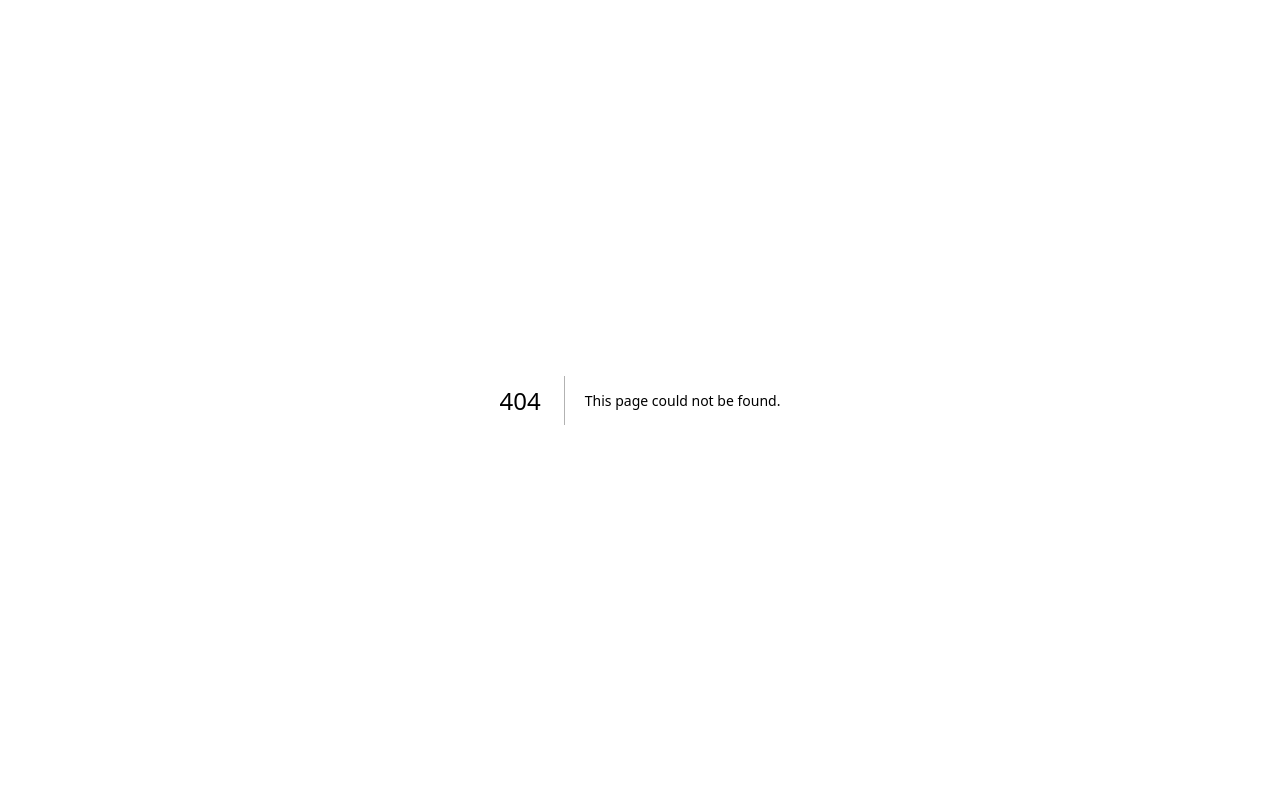
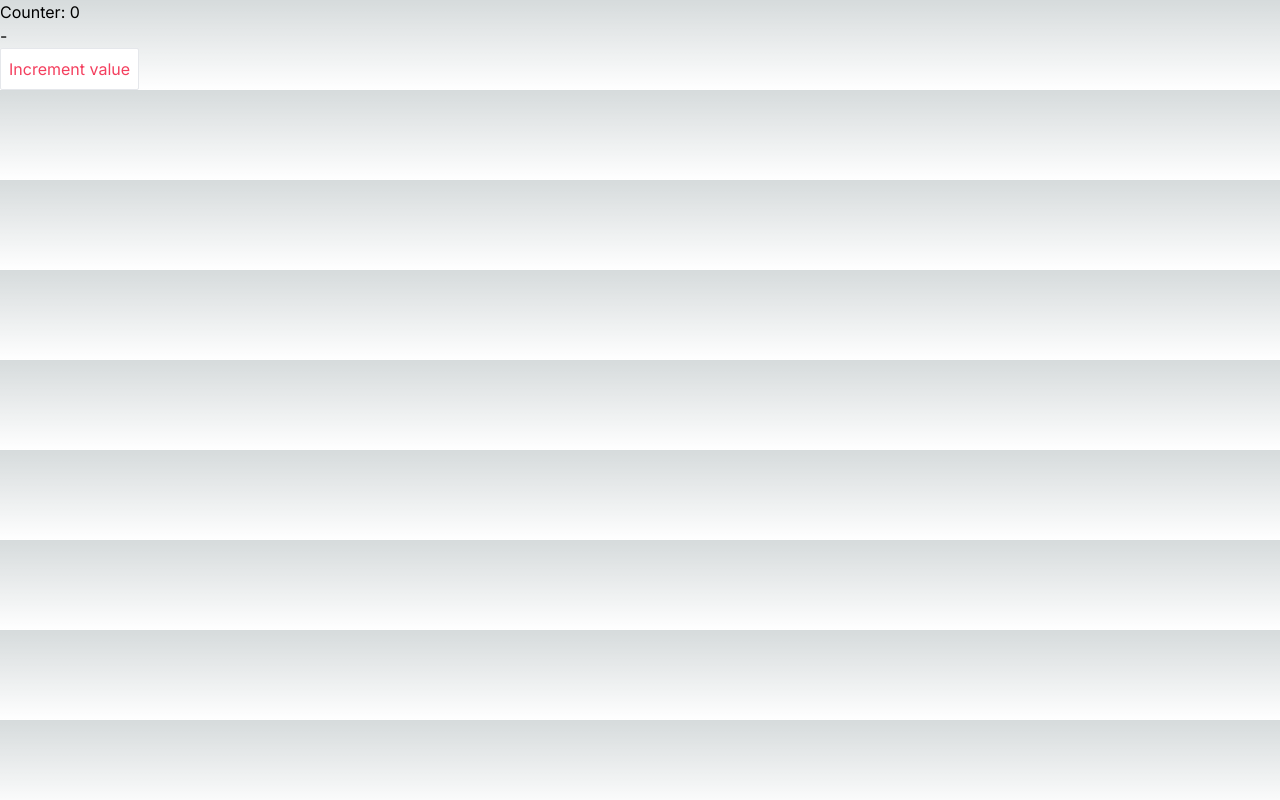
Before and after one commit to DawnGate/relearn, a Next.js app in the folder mini-app/ecommerce-frontend/: page /counter in a window 1280 px wide. Before the commit this address had no page. Built offline with nearby package versions, Linux system fonts and the light colour scheme.

Commit message:
feat: temp miniapp ecom-fe add counter redux toolkit

```diff
--- /dev/null
+++ b/mini-app/ecommerce-frontend/app/StoreProvider.tsx
@@ -0,0 +1,16 @@
+'use client'
+import { useRef } from 'react'
+import { makeStore, AppStore } from '@/store'
+import { Provider } from 'react-redux'
+
+const StoreProvider = ({ children }: { children: React.ReactNode }) => {
+	const storeRef = useRef<AppStore>()
+
+	if (!storeRef.current) {
+		storeRef.current = makeStore()
+	}
+
+	return <Provider store={storeRef.current}>{children}</Provider>
+}
+
+export default StoreProvider
--- /dev/null
+++ b/mini-app/ecommerce-frontend/app/counter/Counter.tsx
@@ -0,0 +1,25 @@
+'use client'
+
+import { selectCount, increment } from '@/store/features/counter/counterSlice'
+import { useAppDispatch, useAppSelector } from '@/store/hooks'
+
+const Counter = () => {
+	const count = useAppSelector(selectCount)
+	const dispatch = useAppDispatch()
+
+	const incrementCount = () => {
+		dispatch(increment())
+	}
+
+	return (
+		<div>
+			<div>Counter: {count}</div>
+			<div>-</div>
+			<button className='rounded-sm border bg-white p-2 text-rose-500' onClick={incrementCount}>
+				Increment value
+			</button>
+		</div>
+	)
+}
+
+export default Counter
--- /dev/null
+++ b/mini-app/ecommerce-frontend/app/counter/page.tsx
@@ -0,0 +1,7 @@
+import Counter from './Counter'
+
+const CounterPage = () => {
+	return <Counter />
+}
+
+export default CounterPage
--- a/mini-app/ecommerce-frontend/app/layout.tsx
+++ b/mini-app/ecommerce-frontend/app/layout.tsx
@@ -1,6 +1,7 @@
 import type { Metadata } from 'next'
 import { Inter } from 'next/font/google'
 import './globals.css'
+import StoreProvider from './StoreProvider'
 
 const inter = Inter({ subsets: ['latin'] })
 
@@ -15,8 +16,10 @@ export default function RootLayout({
 	children: React.ReactNode
 }>) {
 	return (
-		<html lang='en'>
-			<body className={inter.className}>{children}</body>
-		</html>
+		<StoreProvider>
+			<html lang='en'>
+				<body className={inter.className}>{children}</body>
+			</html>
+		</StoreProvider>
 	)
 }
--- a/mini-app/ecommerce-frontend/package.json
+++ b/mini-app/ecommerce-frontend/package.json
@@ -11,9 +11,11 @@
 		"prepare": "cd ../.. && husky mini-app/ecommerce-frontend/.husky"
 	},
 	"dependencies": {
+		"@reduxjs/toolkit": "^2.2.1",
 		"next": "14.1.3",
 		"react": "^18",
-		"react-dom": "^18"
+		"react-dom": "^18",
+		"react-redux": "^9.1.0"
 	},
 	"devDependencies": {
 		"@commitlint/cli": "^19.2.1",
--- /dev/null
+++ b/mini-app/ecommerce-frontend/store/features/counter/counterSlice.ts
@@ -0,0 +1,32 @@
+import type { RootState } from '@/store'
+import { createSlice, PayloadAction } from '@reduxjs/toolkit'
+
+export interface CounterState {
+	value: number
+}
+
+const initialState: CounterState = {
+	value: 0,
+}
+
+export const counterSlice = createSlice({
+	name: 'counter',
+	initialState,
+	reducers: {
+		increment: state => {
+			state.value += 1
+		},
+		decrement: state => {
+			state.value -= 1
+		},
+		incrementByAmount: (state, action: PayloadAction<number>) => {
+			state.value += action.payload
+		},
+	},
+})
+
+export const { increment, decrement, incrementByAmount } = counterSlice.actions
+
+export const selectCount = (state: RootState) => state.counter.value
+
+export default counterSlice.reducer
--- /dev/null
+++ b/mini-app/ecommerce-frontend/store/hooks.ts
@@ -0,0 +1,6 @@
+import { useDispatch, useSelector, useStore } from 'react-redux'
+import type { AppDispatch, AppStore, RootState } from './index'
+
+export const useAppDispatch = useDispatch.withTypes<AppDispatch>()
+export const useAppSelector = useSelector.withTypes<RootState>()
+export const useAppStore = useStore.withTypes<AppStore>()
--- /dev/null
+++ b/mini-app/ecommerce-frontend/store/index.ts
@@ -0,0 +1,15 @@
+import { configureStore } from '@reduxjs/toolkit'
+
+import counterReducer from './features/counter/counterSlice'
+
+export const makeStore = () => {
+	return configureStore({
+		reducer: {
+			counter: counterReducer,
+		},
+	})
+}
+
+export type AppStore = ReturnType<typeof makeStore>
+export type RootState = ReturnType<AppStore['getState']>
+export type AppDispatch = AppStore['dispatch']
```
Also changed, not shown: 1 other file (tests, documents, lock files or other folders).
